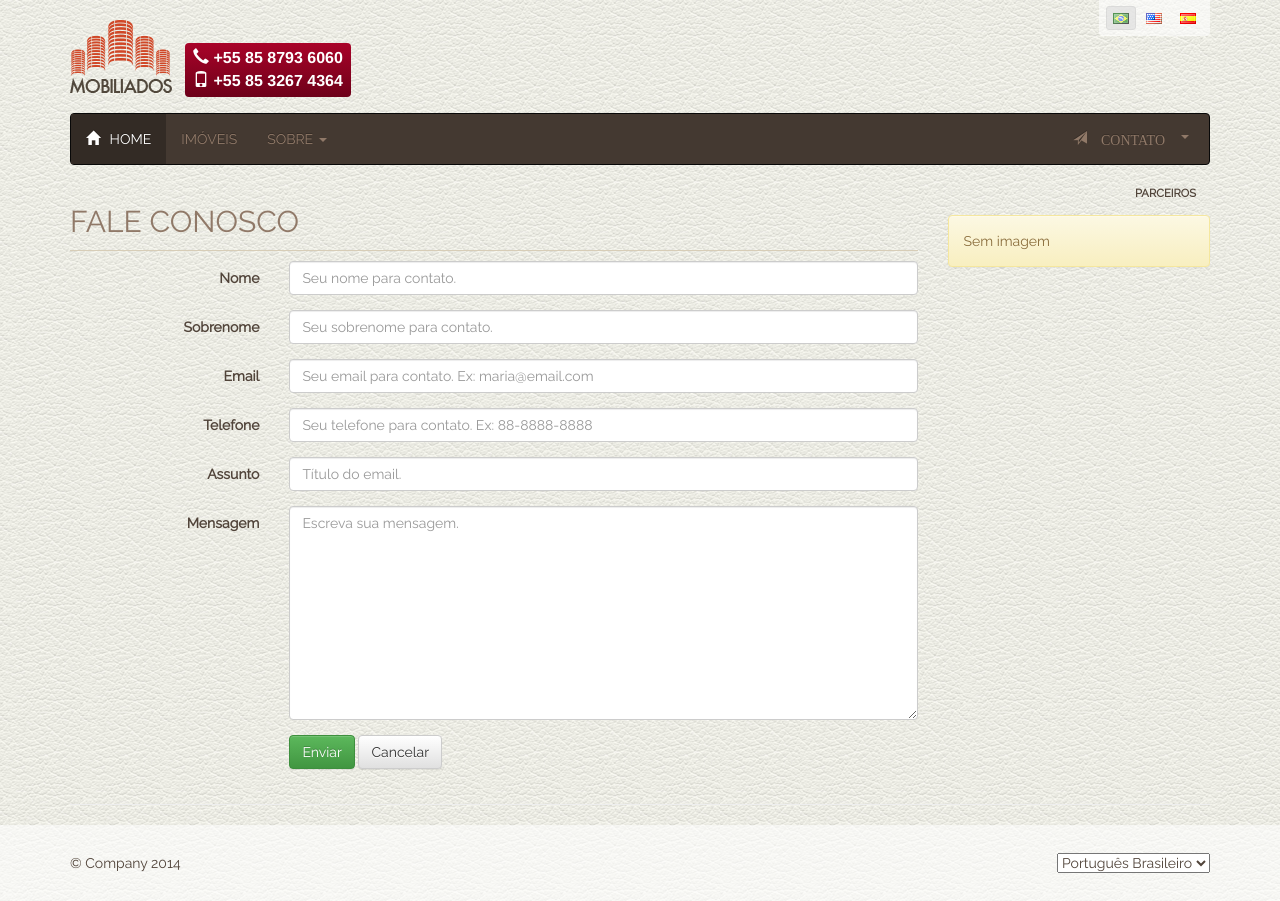
After one commit to macndesign/imobiliados, a Django app: page /fale-conosco/ in a window 1280 px wide. The commit adds this page. Run offline with Django 3.2, Linux system fonts and the light colour scheme; data that the repository does not hold is empty; some libraries are stand-ins or nearby versions.

Commit message:
fale conosco

```diff
--- /dev/null
+++ b/core/forms.py
@@ -0,0 +1,98 @@
+# coding: utf-8
+from __future__ import unicode_literals, absolute_import
+import re
+from django import forms
+from django.utils.translation import ugettext_lazy as _
+from django.forms.fields import Field
+from django.core.validators import EMPTY_VALUES
+from django.forms import ValidationError
+
+try:
+    from django.utils.encoding import smart_text
+except ImportError:
+    from django.utils.encoding import smart_unicode as smart_text
+
+phone_digits_re = re.compile(r'^(\d{2})[-\.]?(\d{4,5})[-\.]?(\d{4})$')
+
+
+class BRPhoneNumberField(Field):
+    default_error_messages = {
+        'invalid': _(('Phone numbers must be in either of the following '
+                      'formats: XX-XXXX-XXXX or XX-XXXXX-XXXX.')),
+    }
+
+    def clean(self, value):
+        super(BRPhoneNumberField, self).clean(value)
+        if value in EMPTY_VALUES:
+            return ''
+        value = re.sub('(\(|\)|\s+)', '', smart_text(value))
+        m = phone_digits_re.search(value)
+        if m:
+            return '%s-%s-%s' % (m.group(1), m.group(2), m.group(3))
+        raise ValidationError(self.error_messages['invalid'])
+
+
+class ContactForm(forms.Form):
+    u"""
+    Formulário de contato do site.
+    """
+
+    # Nome do destinatário
+    name = forms.CharField(
+        label=_('Nome'),
+        help_text=_('Seu nome para contato.'),
+        widget=forms.TextInput(attrs={
+            'class': 'form-control',
+            'placeholder': _('Seu nome para contato.')}
+        )
+    )
+
+    # Sobrenome do destinatário
+    surname = forms.CharField(
+        label=_('Sobrenome'),
+        help_text=_('Seu sobrenome para contato.'),
+        widget=forms.TextInput(attrs={
+            'class': 'form-control',
+            'placeholder': _('Seu sobrenome para contato.')}
+        )
+    )
+
+    # Email para contato
+    email = forms.EmailField(
+        label=_('Email'),
+        help_text=_('Seu email para contato. Ex: maria@email.com'),
+        widget=forms.TextInput(attrs={
+            'class': 'form-control',
+            'placeholder': _('Seu email para contato. Ex: maria@email.com')}
+        )
+    )
+
+    # Telefone para contato
+    phone = BRPhoneNumberField(
+        label=_('Telefone'),
+        help_text=_('Seu telefone para contato. Ex: 88-8888-8888'),
+        widget=forms.TextInput(attrs={
+            'class': 'form-control',
+            'placeholder': _('Seu telefone para contato. Ex: 88-8888-8888')}
+        )
+    )
+
+    # Assunto referente ao setor
+    subject = forms.CharField(
+        label=_('Assunto'),
+        help_text=_('Título do email'),
+        widget=forms.TextInput(attrs={
+            'class': 'form-control',
+            'placeholder': _('Título do email.')}
+        )
+    )
+
+    # Redigir mensagem
+    message = forms.CharField(
+        label=_('Mensagem'),
+        help_text=_('Escreva sua mensagem.'),
+        widget=forms.Textarea(attrs={
+            'class': 'form-control',
+            'placeholder': _('Escreva sua mensagem.')}
+        )
+    )
--- a/core/static/css/style.css
+++ b/core/static/css/style.css
@@ -23,6 +23,10 @@ a:hover {
 .navbar-nav > li > a,
 h1, h2 {
     text-transform: uppercase;
+}
+
+.navbar-nav > li > a > .glyphicon {
+    margin-right: 6px;
 }
 
 /* Page top */
@@ -82,7 +86,7 @@ h1, h2 {
     margin: 6px 7px;
 }
 
-/* FleSlider */
+/* FlexSlider */
 #flexslider-detalhe {
     margin-bottom: 1em;
 }
@@ -104,6 +108,11 @@ h1, h2 {
     font-weight: bold;
     color: #fcf8e3;
     background-color: #8a6d3b;
+}
+
+/* Desc */
+.desc-menor {
+    font-size: .8em
 }
 
 /* Parceiros */
@@ -169,6 +178,12 @@ h1, h2 {
     padding-top: 12px;
 }
 
+/* Messages */
+.messages {
+    list-style: none;
+    padding-left: 0;
+}
+
 /* footer */
 .footer {
     background-color: rgba(255, 255, 255, 0.6);
--- a/core/templates/base.html
+++ b/core/templates/base.html
@@ -82,7 +82,7 @@
             </div>
             <div class="navbar-collapse collapse">
                 <ul class="nav navbar-nav">
-                    <li id="site-home" class="active"><a href="{% url 'core:home' %}"><span class="glyphicon glyphicon-home" style="margin-right: 6px"></span> Home</a></li>
+                    <li id="site-home" class="active"><a href="{% url 'core:home' %}"><span class="glyphicon glyphicon-home"></span> Home</a></li>
                     <li id="site-imoveis"><a href="{% url 'core:imoveis' %}">{% trans 'Imóveis' %}</a></li>
                     <li class="dropdown">
                         <a href="#" class="dropdown-toggle" data-toggle="dropdown">{% trans 'Sobre' %} <b class="caret"></b></a>
@@ -95,10 +95,10 @@
                 </ul>
                 <ul class="nav navbar-nav navbar-right">
                     <li class="dropdown">
-                        <a href="#" class="dropdown-toggle" data-toggle="dropdown">Contato <b class="caret"></b></a>
+                        <a href="#" class="dropdown-toggle" data-toggle="dropdown"><span class="glyphicon glyphicon-send"> Contato <b class="caret"></b></a>
                         <ul class="dropdown-menu">
-                            <li><a href="#">{% trans 'Avaliar a Estadia' %}</a></li>
-                            <li><a href="#">{% trans 'Fale Conosco' %}</a></li>
+                            <li><a href="{% url 'core:avaliar-estadia' %}">{% trans 'Avaliar a Estadia' %}</a></li>
+                            <li><a href="{% url 'core:fale-conosco' %}">{% trans 'Fale Conosco' %}</a></li>
                         </ul>
                     </li>
                 </ul>
--- /dev/null
+++ b/core/templates/core/contato.html
@@ -0,0 +1,71 @@
+{% extends 'base.html' %}
+{% load i18n %}
+{% load staticfiles %}
+
+{% block content %}
+<div class="container">
+    <div class="row">
+
+        <div class="col-md-9">
+            {% block titulo %}
+                <h2>{% trans 'Contato' %}</h2>
+            {% endblock %}
+
+            {% if messages %}
+            <ul class="messages">
+                {% for message in messages %}
+                <li{% if message.tags %}
+                    class="alert alert-{% if message.tags == 'error' %}danger{% else %}{{ message.tags }}{% endif %}"
+                   {% endif %}>{{ message|safe }}</li>
+                {% endfor %}
+            </ul>
+            {% endif %}
+            {{ form.non_field_errors }}
+
+            <form action="." method="POST" class="form-horizontal" role="form">{% csrf_token %}
+
+                {% for field in form %}
+                <div class="form-group {% if field.errors %}has-error{% endif %} has-feedback">
+                    <label class="control-label col-sm-3" for="{{ field.auto_id }}">{{ field.label }}</label>
+                    <div class="col-sm-9">
+                        {{ field }}
+                        <span class="glyphicon {% if field.errors %}glyphicon-remove{% endif %} form-control-feedback"></span>
+                    </div>
+                </div>
+                {% endfor %}
+                <div class="form-group">
+                    <div class="col-sm-offset-3 col-sm-9">
+                        <input type="submit" class="btn btn-success" value="Enviar" />
+                        <input type="button" class="btn btn-default" onclick="document.location='{% url 'core:home' %}'" value="Cancelar" />
+                    </div>
+                </div>
+            </form>
+
+        </div>
+
+        <div class="col-md-3 parceiros">
+            <div class="row">
+                <div class="col-md-12 title">
+                    <strong>{% trans 'Parceiros' %}</strong>
+                </div>
+                <div class="col-md-12">
+                    {% for imagem in parceiros %}
+                        <a href="{% if imagem.site %}{{ imagem.site }}{% else %}#{% endif %}" class="thumbnail" target="_blank">
+                            <img src="{{ imagem.display.url }}"
+                                    {% if imagem.titulo and imagem.descricao %}
+                                        title="{{ imagem.titulo }} | {{ imagem.descricao }}" alt="{{ imagem.titulo }} | {{ imagem.descricao }}"
+                                    {% elif parceiro.titulo %}
+                                        title="{{ imagem.titulo }}" alt="{{ imagem.titulo }}"
+                                    {% else %}
+                                        title="{% trans 'Sem título' %}" alt="{% trans 'Sem título' %}"
+                                    {% endif %}/>
+                        </a>
+                    {% empty %}
+                        <div class="alert alert-warning">{% trans 'Sem imagem' %}</div>
+                    {% endfor %}
+                </div>
+            </div>
+        </div>
+    </div>
+</div>
+{% endblock %}
--- /dev/null
+++ b/core/templates/core/fale-conosco.html
@@ -0,0 +1,9 @@
+{% extends 'core/contato.html' %}
+{% load i18n %}
+{% load staticfiles %}
+{% block titulo %}
+        <h2>{% trans 'Fale conosco' %}</h2>
+    {% endblock %}
+{% block content %}
+    {{ block.super }}
+{% endblock %}
--- a/core/templates/core/imovel.html
+++ b/core/templates/core/imovel.html
@@ -52,7 +52,7 @@
                 <div class="col-md-5">
                     <div class="row">
                         <div class="col-md-12">
-                            <span style="font-size: .8em">{% trans 'Endereço' %}:</span><br/>
+                            <span class="desc-menor">{% trans 'Endereço' %}:</span><br/>
                             {{ imovel.endereco }}, N&ordm; {{ imovel.numero }}<br>
                             {% if imovel.valor %}
                                 {% trans 'A partir de' %} <span class="label destaque-preco">
@@ -61,7 +61,7 @@
                             {% endif %}
                             {% if imovel.descricao %}
                                 <hr/>
-                                <span style="font-size: .8em">{% trans 'Descrição' %}:</span><br/>
+                                <span class="desc-menor">{% trans 'Descrição' %}:</span><br/>
                                 {{ imovel.descricao }}
                             {% endif %}
                         </div>
--- a/core/urls.py
+++ b/core/urls.py
@@ -2,7 +2,8 @@
 from __future__ import unicode_literals, absolute_import
 from django.conf.urls import patterns, url
 from location.mixin import HybridDetailView
-from .views import HomeTemplateView, TextoDetailView, ImovelListView, ImovelDetailView
+from .views import (HomeTemplateView, TextoDetailView, ImovelListView, ImovelDetailView, ContactFormView,
+                    FaleConoscoFormView, AvaliarEstadiaFormView)
 from .models import Imovel
 
 urlpatterns = patterns('',
@@ -11,6 +12,9 @@ urlpatterns = patterns('',
                        url(r'^imovel/(?P<pk>\d)/$', ImovelDetailView.as_view(), name='imovel'),
                        url(r'^imovel-json/(?P<pk>\d)/$', HybridDetailView.as_view(model=Imovel)),
                        url(r'^imoveis-json/$', 'core.views.imoveis_json'),
+                       url(r'^contato/$', ContactFormView.as_view(), name='contato'),
+                       url(r'^fale-conosco/$', FaleConoscoFormView.as_view(), name='fale-conosco'),
+                       url(r'^avaliar-estadia/$', AvaliarEstadiaFormView.as_view(), name='avaliar-estadia'),
 
                        # Sempre o ultimo das urls
                        url(r'^(?P<slug>[-\w]+)/$', TextoDetailView.as_view(), name='texto'),
--- a/core/views.py
+++ b/core/views.py
@@ -1,10 +1,19 @@
+# coding: utf-8
 from __future__ import unicode_literals, absolute_import
-from django.http.response import HttpResponse
 import json
+from django.core.mail.message import EmailMessage
+from django.core.urlresolvers import reverse_lazy
+from django.template.loader import render_to_string
+from django.views.generic.edit import FormView
+from django.http.response import HttpResponse, HttpResponseRedirect
 from django.views.generic.base import TemplateView
 from django.views.generic.detail import DetailView
 from django.views.generic.list import ListView
+from django.conf import settings
+from django.contrib import messages
+from django.utils.translation import ugettext_lazy as _
 from .models import ImagemRotativa, Parceiro, Imovel, Texto
+from .forms import ContactForm
 
 
 class HomeTemplateView(TemplateView):
@@ -41,3 +50,71 @@ def imoveis_json(request):
         [imovel.as_dict() for imovel in imoveis if imovel.latitude and imovel.longitude]
     )
     return HttpResponse(imoveis_json, content_type='application/json')
+
+
+class ContactFormView(FormView):
+    """
+    Controller que valida, anexa arquivos e envia email de contato do site.
+    """
+
+    form_class = ContactForm
+    template_name = 'core/contato.html'
+    type_message = 'Contact'
+
+    def get_success_url(self):
+        return reverse_lazy('core:contato')
+
+    def form_valid(self, form):
+        """
+        Prepara email para envio;
+        Gera template em html com imagens para o email;
+        Cria o objeto de envio do email;
+        E tenta enviar.
+        """
+        name = form.cleaned_data['name']
+        surname = form.cleaned_data['surname']
+        email = form.cleaned_data['email']
+        phone = form.cleaned_data['phone']
+        subject = form.cleaned_data['subject']
+        message = form.cleaned_data['message']
+        mail = render_to_string(
+            'core/email.html', {
+                'name': name,
+                'surname': surname,
+                'email': email,
+                'phone': phone,
+                'subject': subject,
+                'message': message,
+            }
+        )
+
+        msg = EmailMessage(
+            subject='[{0}] {1} - {2}'.format(self.type_message, settings.EMAIL_SUBJECT_PREFIX, subject),
+            body=mail,
+            from_email=email,
+            to=[settings.DEFAULT_FROM_EMAIL],
+        )
+
+        msg.content_subtype = 'html'
+
+        try:
+            msg.send()
+            messages.add_message(self.request, messages.SUCCESS, _('Mensagem enviada com sucesso.'))
+        except Exception:
+            messages.add_message(self.request, messages.ERROR, _(u'Erro: Sua mensagem não pôde ser enviada.'))
+
+        return HttpResponseRedirect(reverse_lazy('core:contato'))
+
+    def form_invalid(self, form):
+        messages.add_message(self.request, messages.ERROR,
+                             _(u'O formulário está inválido. Faltam campos que são requeridos.'))
+        return self.render_to_response(self.get_context_data(form=form))
+
+
+class FaleConoscoFormView(ContactFormView):
+    type_message = 'Fale conosco'
+    template_name = 'core/fale-conosco.html'
+
+
+class AvaliarEstadiaFormView(ContactFormView):
+    type_message = 'Avalie a estadia'
```
Also changed, not shown: core/templates/core/avaliar-estadia.html (added, +9 -0 lines), core/templates/core/email.html (added, +30 -0 lines), imobiliados/settings.py (+14 -4 lines).
